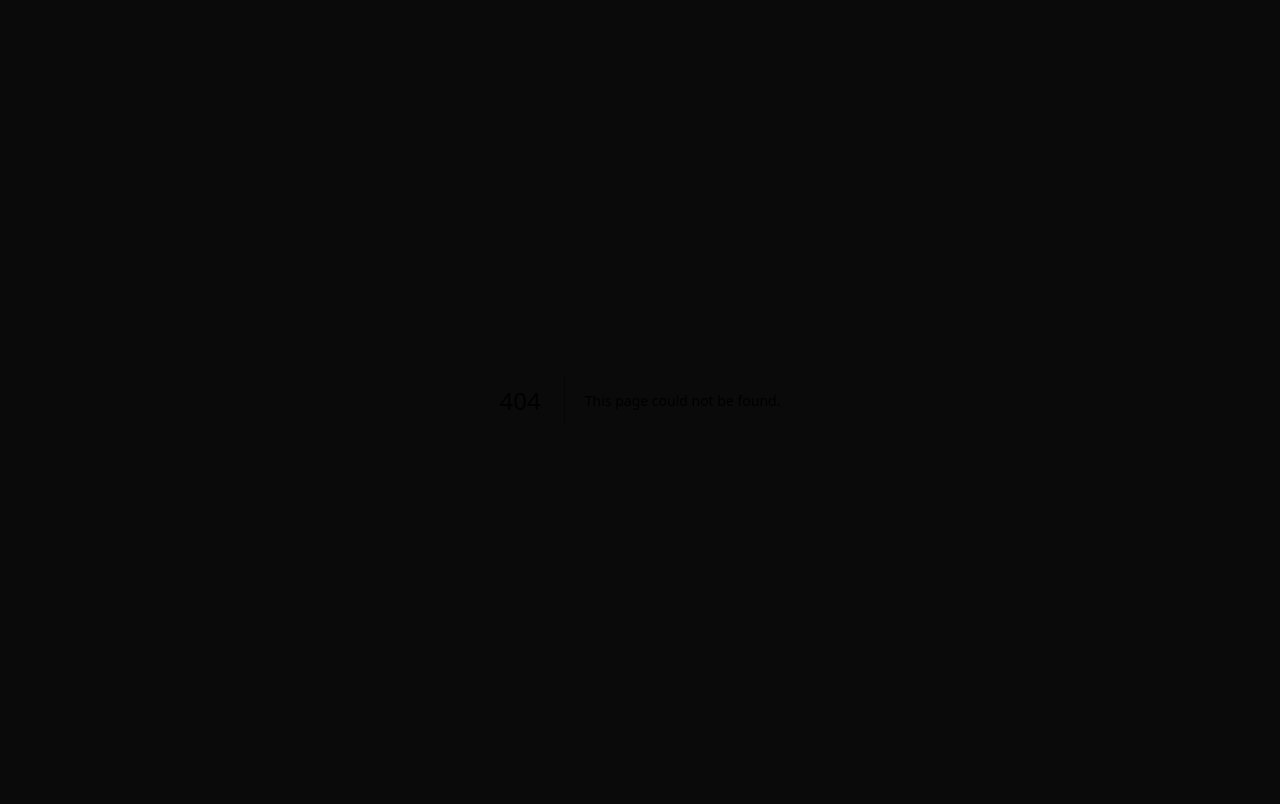
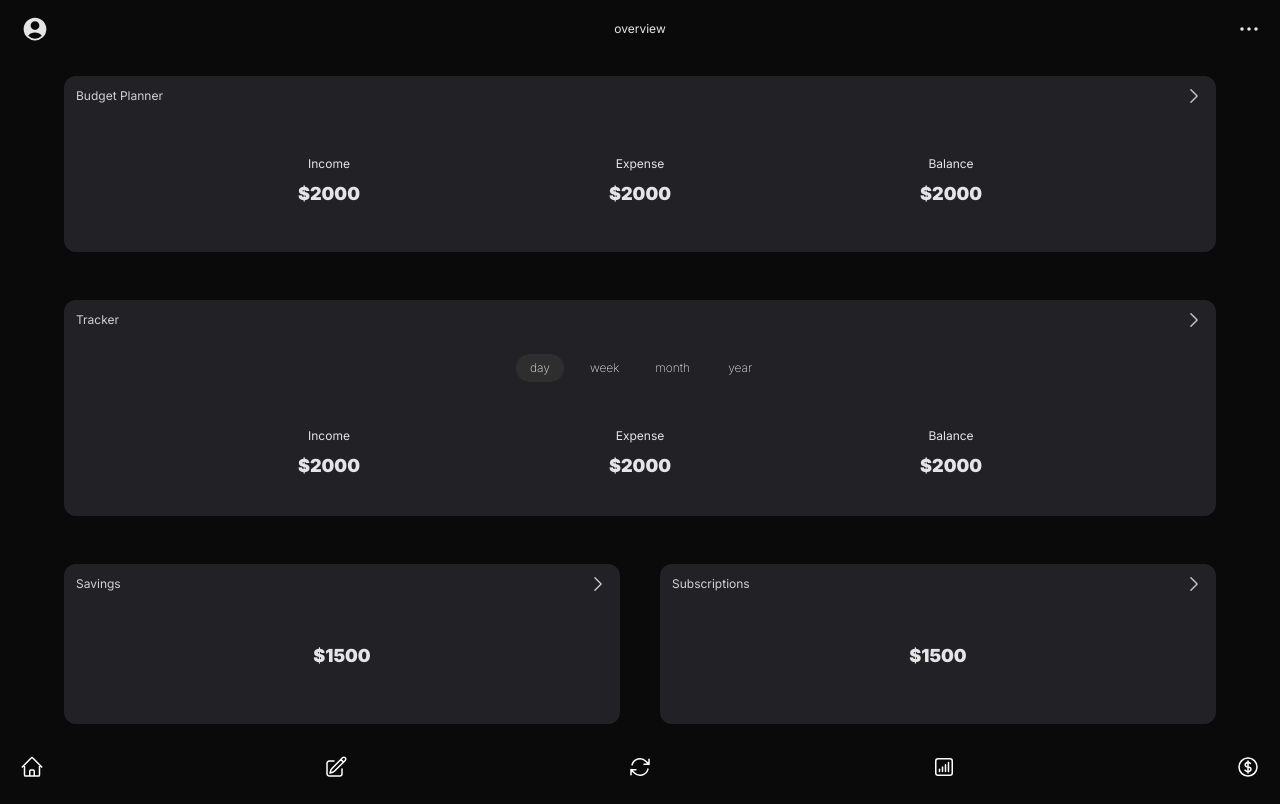
Before and after one commit to slmthang/seed, a Next.js app: page /overview in a window 1280 px wide. Before the commit this address had no page. Built offline with nearby package versions, Linux system fonts and the light colour scheme.

Commit message:
added pathnames and updated bottom app bar menu

```diff
--- a/app/(views)/home/page.tsx
+++ /dev/null
@@ -1,8 +0,0 @@
-
-import Home from '@/app/ui/views/home/Home'
-
-export default function Page() {
-    return (
-        <Home />
-    )
-  }
--- /dev/null
+++ b/app/(views)/overview/page.tsx
@@ -0,0 +1,8 @@
+
+import Overview from '@/app/ui/views/overview/Overview'
+
+export default function Page() {
+    return (
+        <Overview />
+    )
+  }
--- a/app/ui/components.tsx
+++ b/app/ui/components.tsx
@@ -1,23 +1,36 @@
 
+'use client'
+
+// modules (remote)
+import { useState } from "react"
 import Link from "next/link"
+import clsx from "clsx"
+import { usePathname } from 'next/navigation'
 
-export function Icon({className, children} : {className: string, children: React.ReactNode}) {
+
+
+export function Icon({className, onClick, children} : {className: string, onClick?: any, children: React.ReactNode}) {
 
     return (
-        <div className={className}>
+        <div className={className} onClick={onClick}>
             {children}
         </div>
     )
 }
 
 export function MenuBar() {
+
+    let pathName = usePathname();
+    pathName = pathName.slice(1, pathName.length);
+
     return (
-        <nav className="z-10 flex justify-center items-center w-screen h-14 sticky top-px backdrop-blur-[2px]">
+        <nav className="z-10 flex justify-center items-center w-screen h-14 sticky top-px bg-darkest">
             <Icon className="w-6 absolute left-px ml-5">
                 <svg xmlns="http://www.w3.org/2000/svg" viewBox="0 0 24 24" fill="currentColor" className="size-7">
                     <path fillRule="evenodd" d="M18.685 19.097A9.723 9.723 0 0 0 21.75 12c0-5.385-4.365-9.75-9.75-9.75S2.25 6.615 2.25 12a9.723 9.723 0 0 0 3.065 7.097A9.716 9.716 0 0 0 12 21.75a9.716 9.716 0 0 0 6.685-2.653Zm-12.54-1.285A7.486 7.486 0 0 1 12 15a7.486 7.486 0 0 1 5.855 2.812A8.224 8.224 0 0 1 12 20.25a8.224 8.224 0 0 1-5.855-2.438ZM15.75 9a3.75 3.75 0 1 1-7.5 0 3.75 3.75 0 0 1 7.5 0Z" clipRule="evenodd" />
                 </svg>
             </Icon>
+            <p className="text-xs">{pathName}</p>
             <Icon className="w-6 absolute right-px mr-5">
                 <svg xmlns="http://www.w3.org/2000/svg" fill="none" viewBox="0 0 24 24" strokeWidth="1.5" stroke="currentColor" className="size-7">
                     <path strokeLinecap="round" strokeLinejoin="round" d="M6.75 12a.75.75 0 1 1-1.5 0 .75.75 0 0 1 1.5 0ZM12.75 12a.75.75 0 1 1-1.5 0 .75.75 0 0 1 1.5 0ZM18.75 12a.75.75 0 1 1-1.5 0 .75.75 0 0 1 1.5 0Z" />
@@ -27,44 +40,88 @@ export function MenuBar() {
     )
 }
 
+function NavBarOption(
+    { route, selected, onClick, children} : {route: string, selected: Boolean, onClick: any, children: React.ReactNode}
+) {
+
+    return (
+        <Link href={route}>
+            <Icon className={clsx(
+                "w-6",
+                {
+                    'stroke-light': !selected,
+                    'stroke-lightest': selected
+                }
+            )}
+
+            onClick={onClick}
+            >
+                {children}
+            </Icon>
+        </Link>
+    )
+}
+
+
+
 export function NavBar() {
+
+    const  NavBarOptionsData = [
+        {
+            path: '/overview',
+            icon: (
+                <svg xmlns="http://www.w3.org/2000/svg" fill="none" viewBox="0 0 24 24" className="size-6 stroke-lightest stroke-1.5 stroke-inherit">
+                    <path strokeLinecap="round" strokeLinejoin="round" d="m2.25 12 8.954-8.955c.44-.439 1.152-.439 1.591 0L21.75 12M4.5 9.75v10.125c0 .621.504 1.125 1.125 1.125H9.75v-4.875c0-.621.504-1.125 1.125-1.125h2.25c.621 0 1.125.504 1.125 1.125V21h4.125c.621 0 1.125-.504 1.125-1.125V9.75M8.25 21h8.25" />
+                </svg>
+            )
+        },
+        {
+            path: '/budget-plan',
+            icon: (
+                <svg xmlns="http://www.w3.org/2000/svg" fill="none" viewBox="0 0 24 24" className="size-6 stroke-lightest stroke-1.5 stroke-inherit">
+                    <path strokeLinecap="round" strokeLinejoin="round" d="m16.862 4.487 1.687-1.688a1.875 1.875 0 1 1 2.652 2.652L10.582 16.07a4.5 4.5 0 0 1-1.897 1.13L6 18l.8-2.685a4.5 4.5 0 0 1 1.13-1.897l8.932-8.931Zm0 0L19.5 7.125M18 14v4.75A2.25 2.25 0 0 1 15.75 21H5.25A2.25 2.25 0 0 1 3 18.75V8.25A2.25 2.25 0 0 1 5.25 6H10" />
+                </svg>
+            )
+        },
+        {
+            path: '/subscriptions',
+            icon: (
+                <svg xmlns="http://www.w3.org/2000/svg" fill="none" viewBox="0 0 24 24" className="size-6 stroke-lightest stroke-1.5 stroke-inherit">
+                    <path strokeLinecap="round" strokeLinejoin="round" d="M16.023 9.348h4.992v-.001M2.985 19.644v-4.992m0 0h4.992m-4.993 0 3.181 3.183a8.25 8.25 0 0 0 13.803-3.7M4.031 9.865a8.25 8.25 0 0 1 13.803-3.7l3.181 3.182m0-4.991v4.99" />
+                </svg>
+            )
+        },
+        {
+            path: '/tracker',
+            icon: (
+                <svg xmlns="http://www.w3.org/2000/svg" fill="none" viewBox="0 0 24 24" className="size-6 stroke-lightest stroke-1.5 stroke-inherit">
+                    <path strokeLinecap="round" strokeLinejoin="round" d="M7.5 14.25v2.25m3-4.5v4.5m3-6.75v6.75m3-9v9M6 20.25h12A2.25 2.25 0 0 0 20.25 18V6A2.25 2.25 0 0 0 18 3.75H6A2.25 2.25 0 0 0 3.75 6v12A2.25 2.25 0 0 0 6 20.25Z" />
+                </svg>
+            )
+        },
+        {
+            path: '/savings',
+            icon: (
+                <svg xmlns="http://www.w3.org/2000/svg" fill="none" viewBox="0 0 24 24" className="size-6 stroke-lightest stroke-1.5 stroke-inherit">
+                    <path strokeLinecap="round" strokeLinejoin="round" d="M12 6v12m-3-2.818.879.659c1.171.879 3.07.879 4.242 0 1.172-.879 1.172-2.303 0-3.182C13.536 12.219 12.768 12 12 12c-.725 0-1.45-.22-2.003-.659-1.106-.879-1.106-2.303 0-3.182s2.9-.879 4.006 0l.415.33M21 12a9 9 0 1 1-18 0 9 9 0 0 1 18 0Z" />
+                </svg>
+            )
+        }
+    ]
+
+    const [selected, setSelected] = useState<number>(0);
+
+    const optionsToShow = NavBarOptionsData.map( (e, i) => {
+        return (
+            <NavBarOption route={ e.path} selected={selected === i} onClick={ () => setSelected(i)}>
+                { e.icon}
+            </NavBarOption>
+        )
+    })
+
     return (
         <nav className="z-10 flex justify-between items-center fixed bottom-px w-screen h-16 px-5 backdrop-blur-[2px]">
-            <Link href="/home">
-                <Icon className="w-6">
-                    <svg xmlns="http://www.w3.org/2000/svg" fill="none" viewBox="0 0 24 24" className="size-6 stroke-lightest stroke-1.5">
-                        <path strokeLinecap="round" strokeLinejoin="round" d="m2.25 12 8.954-8.955c.44-.439 1.152-.439 1.591 0L21.75 12M4.5 9.75v10.125c0 .621.504 1.125 1.125 1.125H9.75v-4.875c0-.621.504-1.125 1.125-1.125h2.25c.621 0 1.125.504 1.125 1.125V21h4.125c.621 0 1.125-.504 1.125-1.125V9.75M8.25 21h8.25" />
-                    </svg>
-                </Icon>
-            </Link>
-            <Link href="/budget-plan">
-                <Icon className="w-6">
-                    <svg xmlns="http://www.w3.org/2000/svg" fill="none" viewBox="0 0 24 24" className="size-6 stroke-lightest stroke-1.5">
-                        <path strokeLinecap="round" strokeLinejoin="round" d="m16.862 4.487 1.687-1.688a1.875 1.875 0 1 1 2.652 2.652L10.582 16.07a4.5 4.5 0 0 1-1.897 1.13L6 18l.8-2.685a4.5 4.5 0 0 1 1.13-1.897l8.932-8.931Zm0 0L19.5 7.125M18 14v4.75A2.25 2.25 0 0 1 15.75 21H5.25A2.25 2.25 0 0 1 3 18.75V8.25A2.25 2.25 0 0 1 5.25 6H10" />
-                    </svg>
-                </Icon>
-            </Link>
-            <Link href="/subscriptions">
-                <Icon className="w-6">
-                    <svg xmlns="http://www.w3.org/2000/svg" fill="none" viewBox="0 0 24 24" className="size-6 stroke-lightest stroke-1.5">
-                        <path strokeLinecap="round" strokeLinejoin="round" d="M16.023 9.348h4.992v-.001M2.985 19.644v-4.992m0 0h4.992m-4.993 0 3.181 3.183a8.25 8.25 0 0 0 13.803-3.7M4.031 9.865a8.25 8.25 0 0 1 13.803-3.7l3.181 3.182m0-4.991v4.99" />
-                    </svg>
-                </Icon>
-            </Link>
-            <Link href="/tracker">
-                <Icon className="w-6">
-                    <svg xmlns="http://www.w3.org/2000/svg" fill="none" viewBox="0 0 24 24" className="size-6 stroke-lightest stroke-1.5">
-                        <path strokeLinecap="round" strokeLinejoin="round" d="M7.5 14.25v2.25m3-4.5v4.5m3-6.75v6.75m3-9v9M6 20.25h12A2.25 2.25 0 0 0 20.25 18V6A2.25 2.25 0 0 0 18 3.75H6A2.25 2.25 0 0 0 3.75 6v12A2.25 2.25 0 0 0 6 20.25Z" />
-                    </svg>
-                </Icon>
-            </Link>
-            <Link href="/savings">
-                <Icon className="w-6">
-                    <svg xmlns="http://www.w3.org/2000/svg" fill="none" viewBox="0 0 24 24" className="size-6 stroke-lightest stroke-1.5">
-                        <path strokeLinecap="round" strokeLinejoin="round" d="M12 6v12m-3-2.818.879.659c1.171.879 3.07.879 4.242 0 1.172-.879 1.172-2.303 0-3.182C13.536 12.219 12.768 12 12 12c-.725 0-1.45-.22-2.003-.659-1.106-.879-1.106-2.303 0-3.182s2.9-.879 4.006 0l.415.33M21 12a9 9 0 1 1-18 0 9 9 0 0 1 18 0Z" />
-                    </svg>
-                </Icon>
-            </Link>
+            {optionsToShow}
         </nav>
     )
 }
```
Also changed, not shown: app/(views)/overview/loading.tsx (renamed from app/(views)/home/loading.tsx), app/ui/views/overview/Overview.tsx (renamed from app/ui/views/home/Home.tsx). Lines whose indentation alone changed are shown as unchanged.
